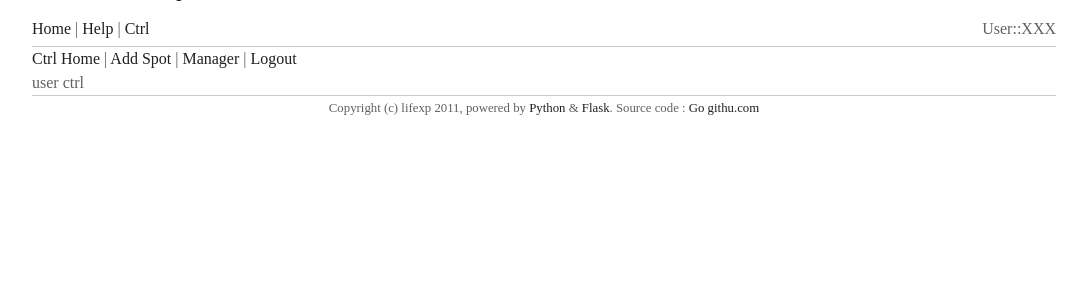
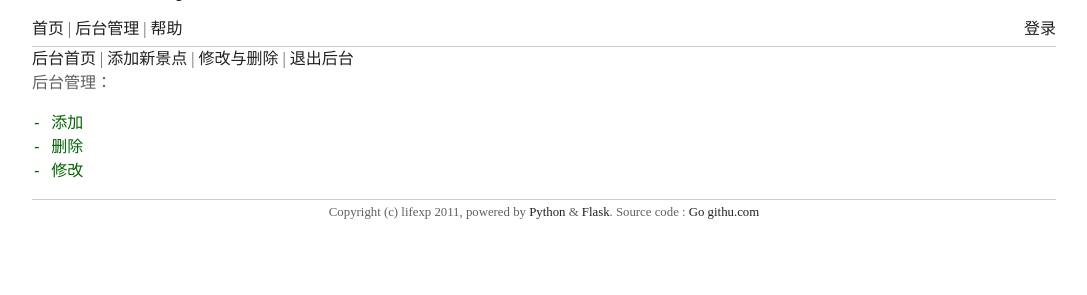
Before and after one commit to wwq0327/LifeXP, a Flask app: template life/templates/user/index.html in a window 1280 px wide. Shown: the part 50-345 px from the top of the page, without its empty margins (96-1183 px from the left). Run offline with Flask 2, Linux system fonts and the light colour scheme; the template is opened without the code that fills it, so the values that code supplies are empty; parts of the project's set-up code (start-up, migrations or seed data) failed here and were passed over.

Commit message:
UI 优化，登录功能设置

```diff
--- a/life/templates/base.html
+++ b/life/templates/base.html
@@ -9,8 +9,16 @@
 <!-- 网站名称部份 -->
 <div id="header"><h1><a href="/">LifeXP Project</a></h1></div>
 <!-- 导航部份 -->
-<div id="nv"><a href="/">Home</a> | <a href="/help">Help</a> | <a href="/user">Ctrl</a>
-<span style="float:right">User::XXX</span></div>
+<div id="nv"><a href="/">首页</a> | <a href="/user">后台管理</a> | <a href="/help">帮助</a>
+
+<span style="float:right">
+{% if current_user.is_authenticated() %}
+<a href="{{ url_for('accounts.logout') }}">退出</a> 欢迎::{{ current_user.name }}
+{% else %}
+ <a href="{{ url_for('accounts.login') }}">登录</a>
+{% endif %}
+
+</span></div>
 <div id="line"></div>
 <!-- 内容部份 -->
 <div id="content">
--- a/life/templates/user/_nv.html
+++ b/life/templates/user/_nv.html
@@ -1,3 +1,3 @@
 <div id="userctrl">
-<a href="/user/index">Ctrl Home</a> | <a href="/user/addspot">Add Spot</a> | <a href="/user/spotmanager"> Manager </a> | <a href="/accounts/logout">Logout</a>
+<a href="/user/index">后台首页</a> | <a href="/user/addspot">添加新景点</a> | <a href="/user/spotmanager"> 修改与删除 </a> | <a href="/accounts/logout">退出后台</a>
 </div>
--- a/life/templates/user/index.html
+++ b/life/templates/user/index.html
@@ -3,6 +3,13 @@
 {% block content %}
 <!-- 用户后台控制导航 -->
 {% include "user/_nv.html" %}
-user ctrl
+
+后台管理：
+
+<pre>
+- 添加
+- 删除
+- 修改
+</pre>
 
 {% endblock %}
--- a/life/views/accounts.py
+++ b/life/views/accounts.py
@@ -65,4 +65,4 @@ def login():
 def logout():
     logout_user()
     flash(u"你已退出后台管理界面，如需进行设置请登录")
-    return redirect(url_for('accounts.login'))
+    return redirect(url_for('frontend.index'))
```
